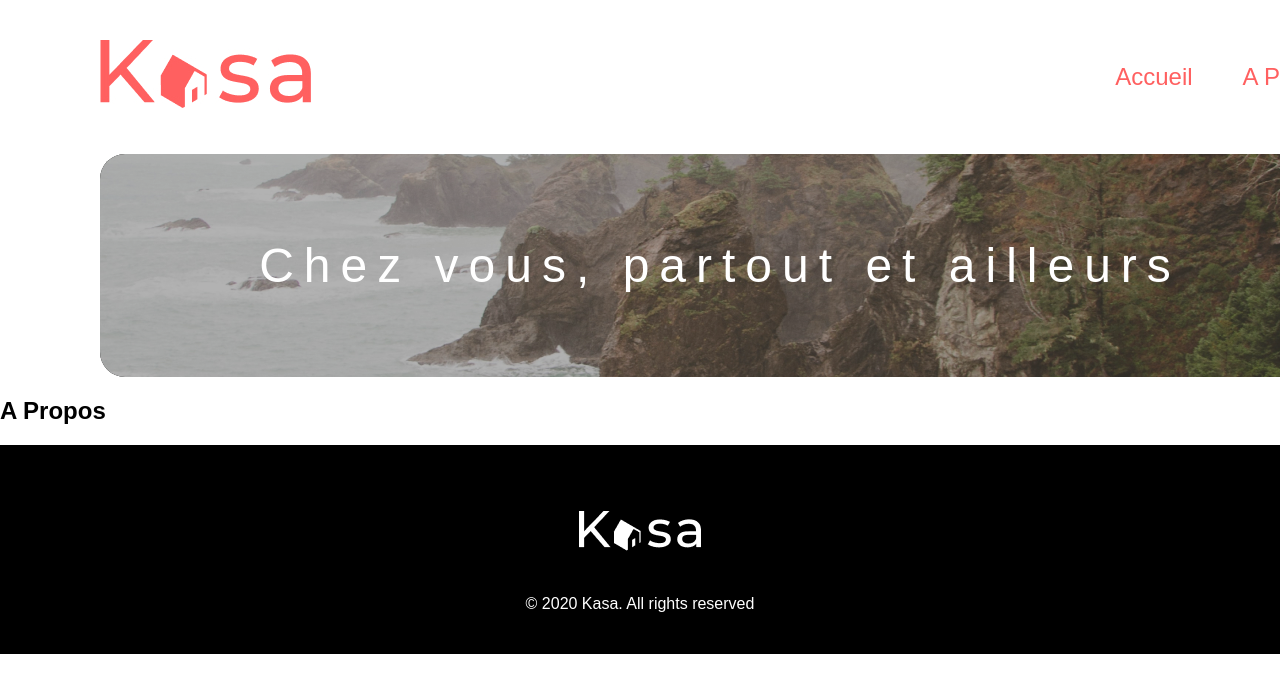
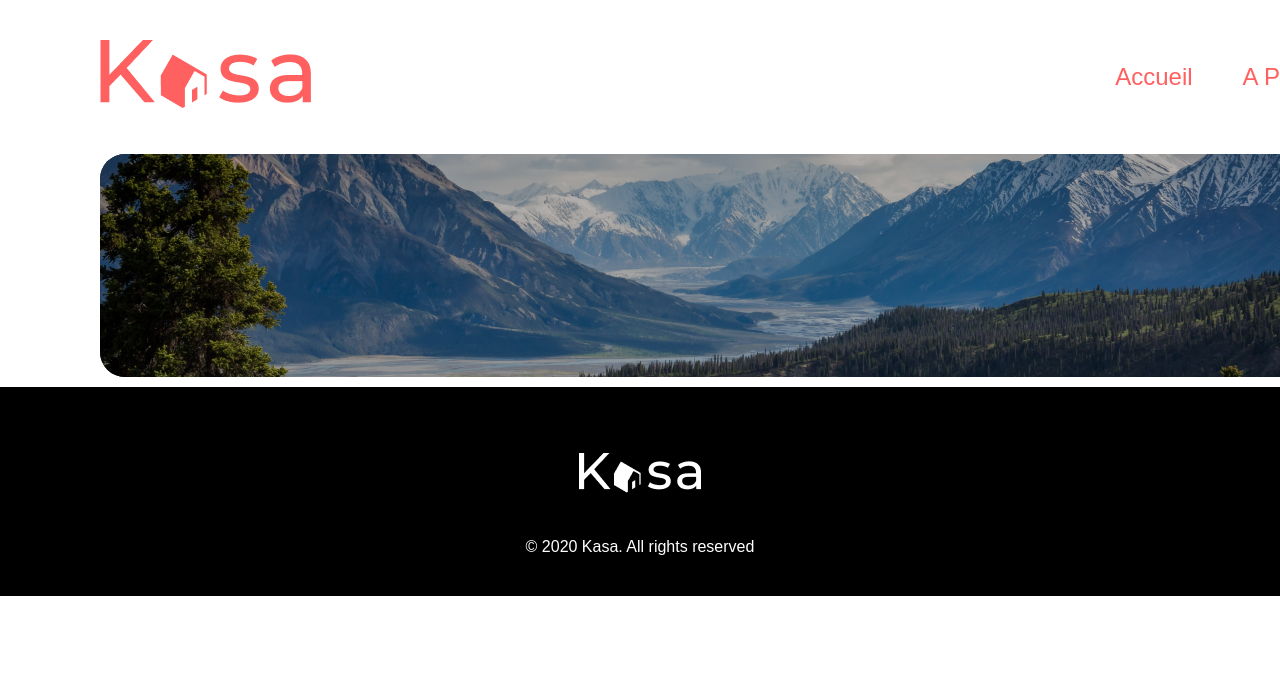
Before and after one commit to petitesouri/OC-PROJET-8, a React (Create React App) app: page /Apropos in a window 1280 px wide. Shown: the top 692 px of the page. Built offline with nearby package versions, Linux system fonts and the light colour scheme.

Commit message:
Composant bannière

```diff
--- a/src/components/Banner.jsx
+++ b/src/components/Banner.jsx
@@ -1,11 +1,8 @@
-import '../assets/Home-banner.jpg'
-
-// utilisation de banner pour afficher aussi celle de la page a propos
-const Banner = () => {
+const Banner = (props) => {
     return (
         <div className="banner">
-            <h1>Chez vous, partout et ailleurs</h1>
-            <img src={require('../assets/Home-banner.jpg')} alt="home banner" />
+            <h1>{ props.title }</h1>
+            { props.children }
         </div>
     )
 }
--- a/src/components/Header.jsx
+++ b/src/components/Header.jsx
@@ -1,7 +1,5 @@
-import {Link} from "react-router-dom";
+import {Link, NavLink} from "react-router-dom";
 import logo from '../assets/LOGO.jpg';
-
-import Nav from './Nav';
 
 const Header = () => {
     return (
@@ -9,7 +7,10 @@ const Header = () => {
             <Link to="/">
                 <img src={logo} alt="logo" className="logo"/>
             </Link>
-            <Nav/>
+            <nav className="nav">
+                <NavLink to="/">Accueil</NavLink>
+                <NavLink to="/Apropos">A Propos</NavLink>
+            </nav>
         </header>
     )
 }
--- a/src/components/Nav.jsx
+++ /dev/null
@@ -1,12 +0,0 @@
-import {NavLink} from "react-router-dom";
-
-const Nav = () => {
-    return (
-        <nav className="nav">
-            <NavLink to="/">Accueil</NavLink>
-            <NavLink to="/Apropos">A Propos</NavLink>
-        </nav>
-    )
-}
-
-export default Nav;
--- a/src/pages/Accueil.jsx
+++ b/src/pages/Accueil.jsx
@@ -7,7 +7,9 @@ const Accueil = () => {
     return (
         <div className="home">
             <Header />
-            <Banner/>
+            <Banner title="Chez vous, partout et ailleurs">
+                <img src={require('../assets/Home-banner.jpg')} alt="banniere accueil"></img>
+            </Banner>
             <AdList />
             {
                 // Map sur les donées
--- a/src/pages/Apropos.jsx
+++ b/src/pages/Apropos.jsx
@@ -6,8 +6,9 @@ const APropos = () => {
     return (
         <div className="about">
             <Header />
-            <Banner/>
-            <h2>A Propos </h2>
+            <Banner>
+                <img src={require('../assets/APropos-banner.png')} alt="banniere accueil"></img>
+            </Banner>
             <Footer />
         </div>
     )
--- a/src/styles/base/typography.scss
+++ b/src/styles/base/typography.scss
@@ -13,4 +13,7 @@ a{
     color: $main-color;
     font-size: 24px;
     text-decoration: none;
+    &:active {
+        text-decoration: underline;
+    }
 }
```
Also changed, not shown: src/assets/APropos-banner.png (added).
